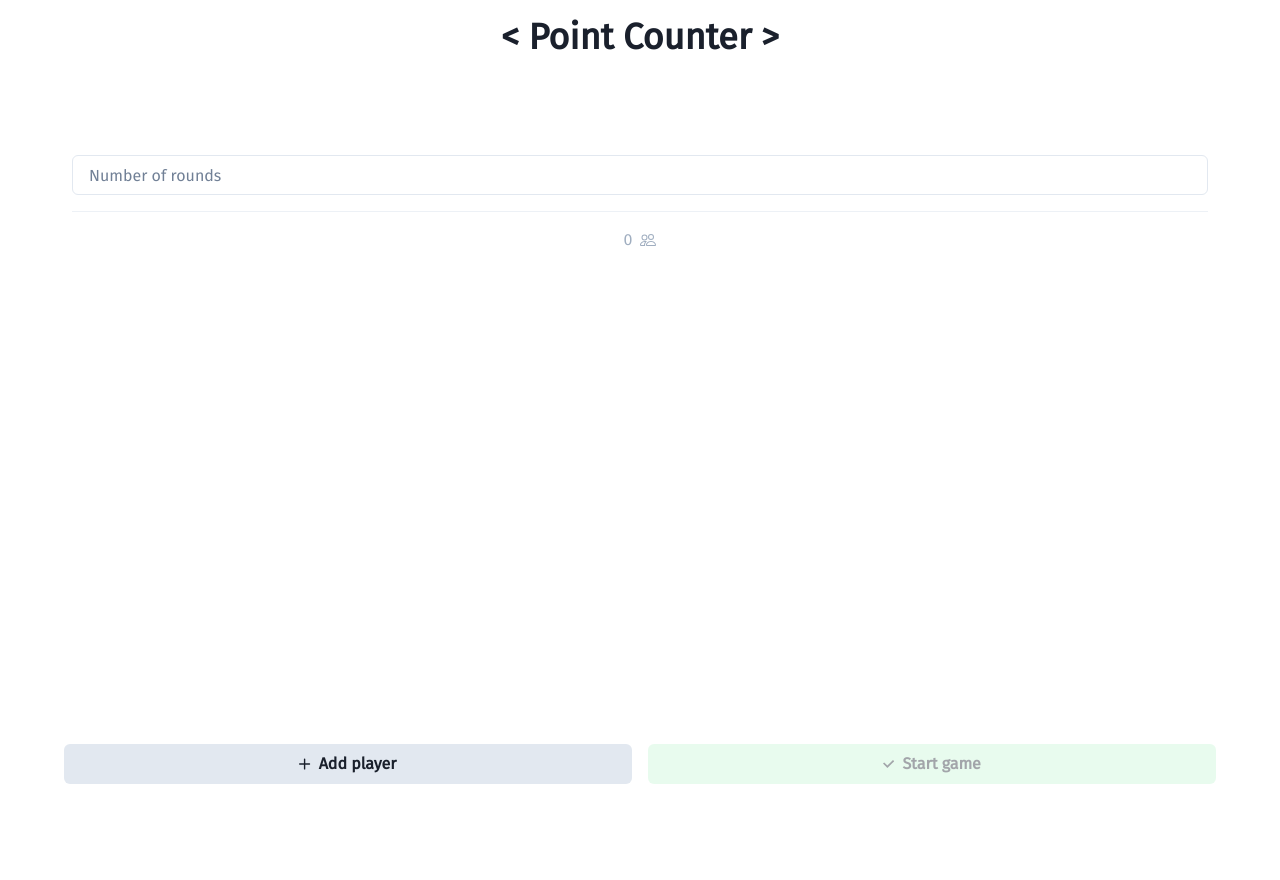
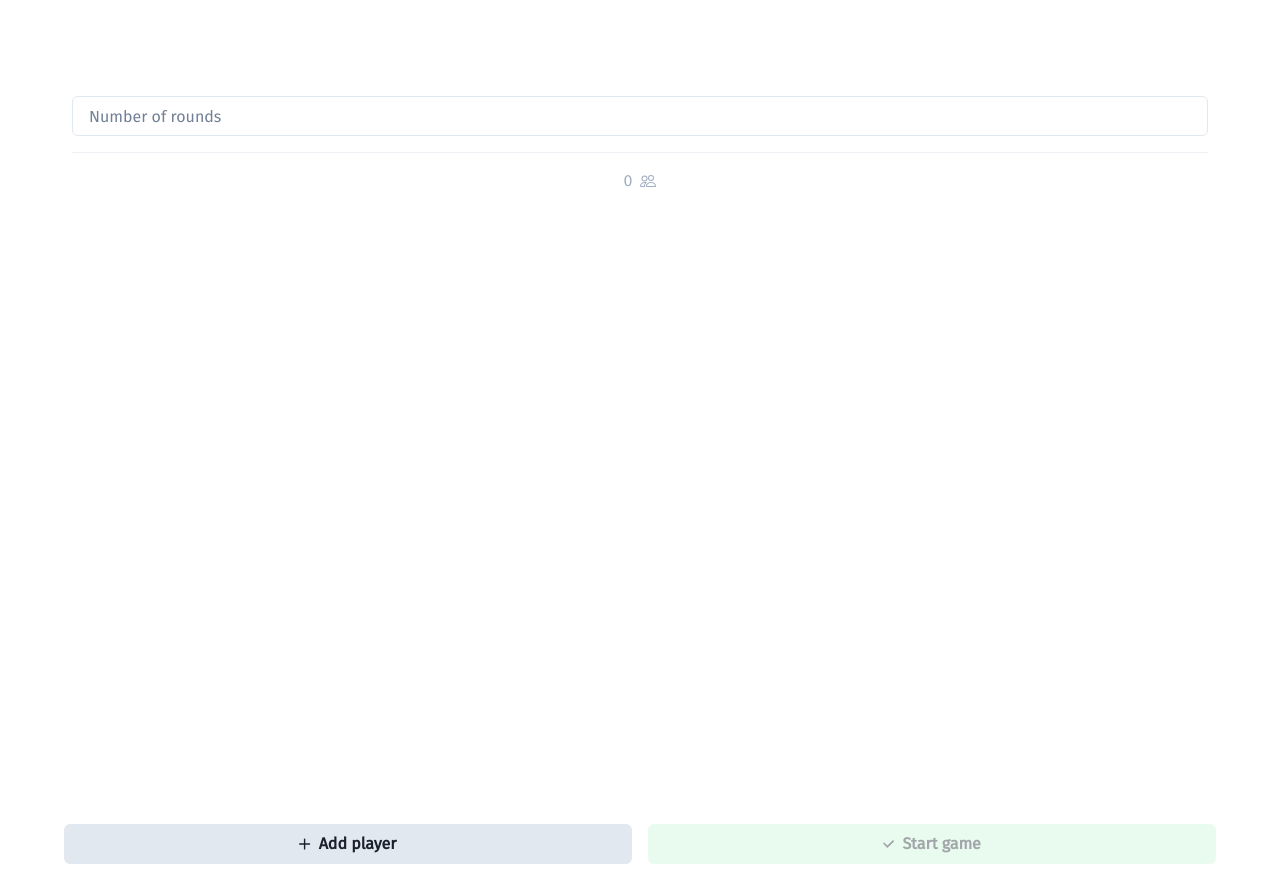
Before and after one commit to thanhhoann/point-counter, a React (Create React App) app: page / in a window 1280 px wide. Before the commit the page ends 800 px from the top, so only its background shows below. Built offline with nearby package versions, Linux system fonts and the light colour scheme.

Commit message:
remove title

```diff
--- a/src/App.js
+++ b/src/App.js
@@ -65,11 +65,11 @@ function App() {
   return (
     <>
       <Box w="100vw" h="100vh">
-        <Box mx="auto" w="fit-'content" py="1rem" textAlign="center">
+        {/* <Box mx="auto"w py="1rem" textAlign="center">
           <Heading>
             {"<"} Point Counter {">"}
           </Heading>
-        </Box>
+        </Box> */}
 
         {isGameStarted === "STARTED" ? (
           <PointCounterMain
```
